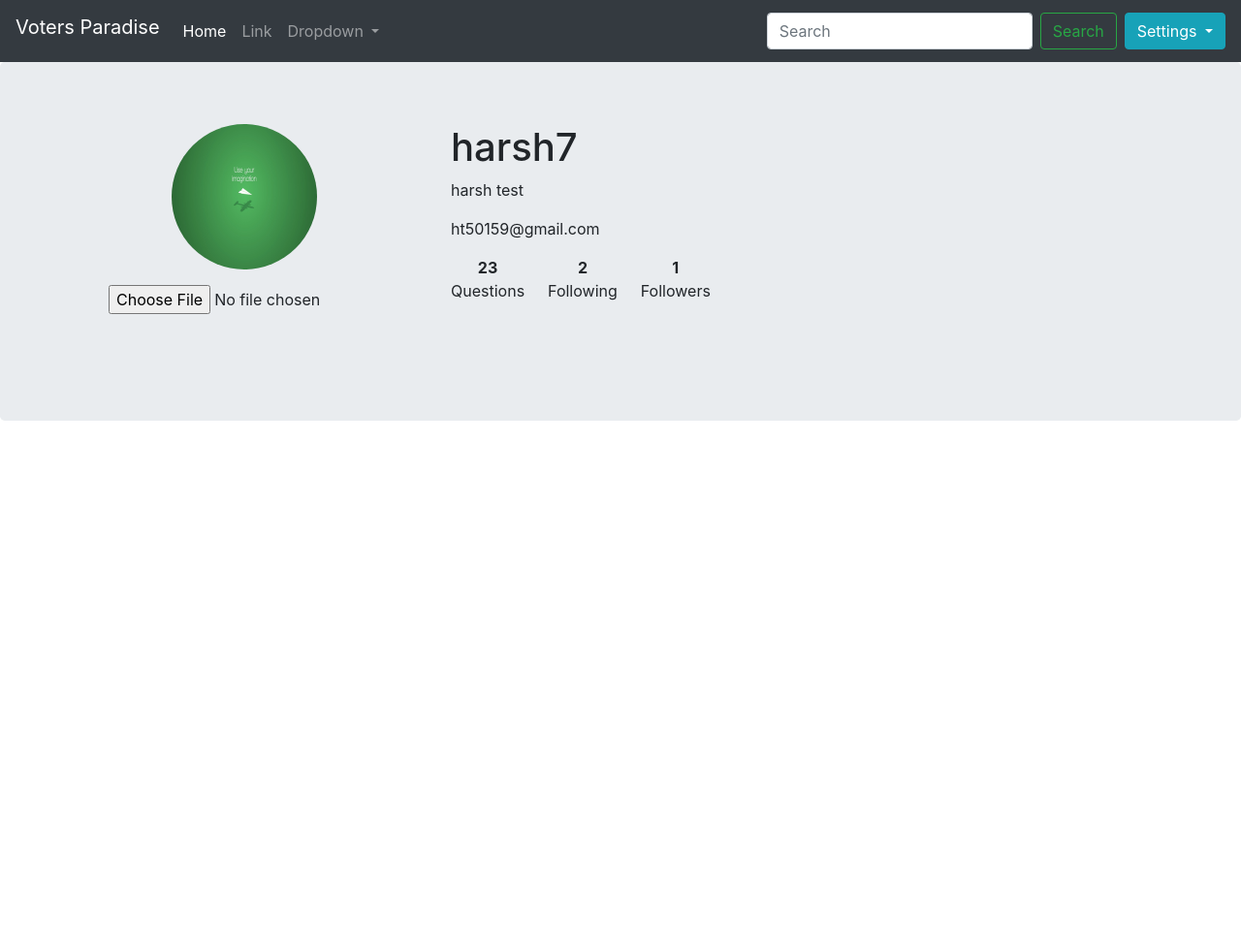
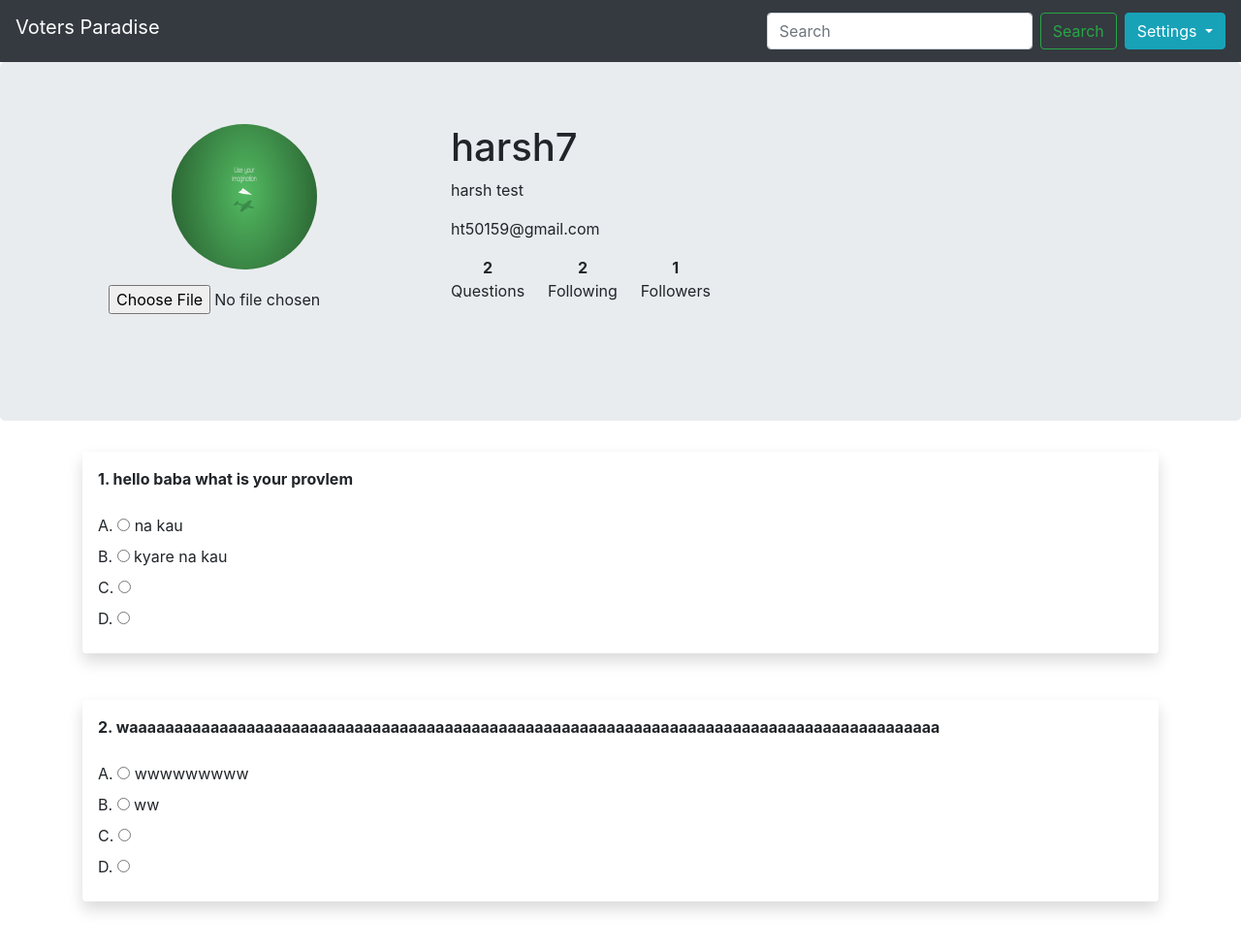
Before and after one commit to pruthvi03/voting_question, a Django app: page /profile in a window 1280 px wide. Shown: the whole page at 97% size. Before the commit the page ends 434 px from the top, so only its background shows below. Run offline with Django 3.2, Linux system fonts and the light colour scheme; a user stored in the database is signed in; data comes from the database, SQL or seed files in the repository; both versions use the stored data as it was after the commit; some libraries are stand-ins or nearby versions.

Commit message:
bugs are fixed

```diff
--- a/votersparadise/polls/templates/layout.html
+++ b/votersparadise/polls/templates/layout.html
@@ -24,12 +24,11 @@
 
 <nav class="navbar navbar-expand-lg navbar-dark bg-dark">
   <label class="navbar-brand">Voters Paradise</label>
-  <button class="navbar-toggler" type="button" data-toggle="collapse" data-target="#navbarSupportedContent" aria-controls="navbarSupportedContent" aria-expanded="false" aria-label="Toggle navigation">
+  <button class="navbar-toggler justify-content-end" type="button" data-toggle="collapse" data-target="#navbarSupportedContent" aria-controls="navbarSupportedContent" aria-expanded="false" aria-label="Toggle navigation">
     <span class="navbar-toggler-icon"></span>
   </button>
-
-  <div class="collapse navbar-collapse" id="navbarSupportedContent">
-    <ul class="navbar-nav mr-auto">
+  <div class="collapse navbar-collapse justify-content-end" id="navbarSupportedContent">
+    <!-- <ul class="navbar-nav mr-auto">
       <li class="nav-item active">
         <a class="nav-link" href="#">Home <span class="sr-only">(current)</span></a>
       </li>
@@ -48,11 +47,11 @@
         </div>
       </li>
 
-    </ul>
+    </ul> -->
+    {% if user.is_authenticated %}
     <form method="get" action="/search" class="form-inline my-2 my-lg-0">
       <input class="form-control mr-sm-2" type="search" placeholder="Search" aria-label="Search" name="search" id="search">
       <button class="btn btn-outline-success my-2 my-sm-0" type="submit">Search</button>
-      {% if user.is_authenticated %}
       <div class="dropdown">
         <button class="btn btn-info dropdown-toggle ml-2" type="button" id="dropdownMenuButton" data-toggle="dropdown"
             aria-haspopup="true" aria-expanded="false">
@@ -103,6 +102,7 @@
       {% endif%}
     </form>
   </div>
+
 </nav>
 {% for message in messages %}
 <div class="alert alert-{{message.tags}} alert-dismissible fade show" role="alert">
--- a/votersparadise/polls/templates/profile.html
+++ b/votersparadise/polls/templates/profile.html
@@ -34,7 +34,7 @@
                                 <div class="d-flex flex-column mr-4">
 
                                     <div class="d-flex justify-content-center">
-                                        <strong>23</strong>
+                                        <strong>{{question_count}}</strong>
                                     </div>
                                     <p>Questions</p>
                                 </div>
@@ -65,11 +65,34 @@
 
     <div class="container">
         <div class="row">
+            <div class="col">
+                {%if question%}
+                {%for res in question%}
 
+                  <div class="shadow p-3 mb-5 bg-white rounded">
+                    <div class="question">
+                      <strong>{{forloop.counter}}. {{res.question_text}}</strong>
+                    </div>
+                    <div class="answer">
+                      <br>
+                      <div class="radio">
+                        <label>A. <input type="radio" name="ans"> {{res.op1}}</label>
+                      </div>
+                      <div class="radio">
+                        <label>B. <input type="radio" name="ans"> {{res.op2}}</label>
+                      </div>
+                      <div class="radio">
+                        <label>C. <input type="radio" name="ans"> {{res.op3}}</label>
+                      </div>
+                      <div class="radio">
+                        <label>D. <input type="radio" name="ans" onclick="makeans()"> {{res.op4}}</label>
+                      </div>
+                  </div>
+
+                  </div>
+                  {% endfor %}
+                  {%endif%}
         </div>
-
-
-
     </div>
 
 </main>
@@ -77,6 +100,9 @@
 
 
 {%endblock%}
+
+
+
 {%block scripts%}
 <script>
     function makevisible(){
--- a/votersparadise/polls/views.py
+++ b/votersparadise/polls/views.py
@@ -12,8 +12,16 @@ from django.utils.encoding import force_bytes, force_text
 from .tokens import account_activation_token
 from django.core.mail import EmailMessage
 from django.core.files.storage import FileSystemStorage
+from collections import Iterable
 
 
+def flatten(lis):
+     for item in lis:
+         if isinstance(item, Iterable) and not isinstance(item, str):
+             for x in flatten(item):
+                 yield x
+         else:
+             yield item
 
 def index(request):
     if request.user.is_authenticated:
@@ -25,7 +33,9 @@ def index(request):
             kaib = list(QuestionTable.objects.filter(auther__exact = i.following))
             que.append(kaib)
         res = list(filter(None, que))
+        res = flatten(res)
 
+        print(res)
         params = {
             'followers':followers,
             'following':following,
@@ -199,13 +209,16 @@ def profile(request):
     userinfo = User.objects.filter(username__exact = request.user).get()
     followingnum = UserFollowing.objects.filter(user__exact = request.user).count()
     followers = UserFollowing.objects.filter(following__exact = request.user).count()
-
+    question = QuestionTable.objects.filter(auther=request.user).all()
+    question_count= len(question)
     params = {
         'result':userinfo,
         'userfollowing':followingnum,
         'userfollowers':followers,
         'following':followingnum,
         'followers':followers,
+        'question_count' : question_count,
+        'question':question,
     }
     return render(request,"profile.html",params)
 
```
Also changed, not shown: votersparadise/polls/templates/index.html (+23 -8 lines), votersparadise/db.sqlite3.
